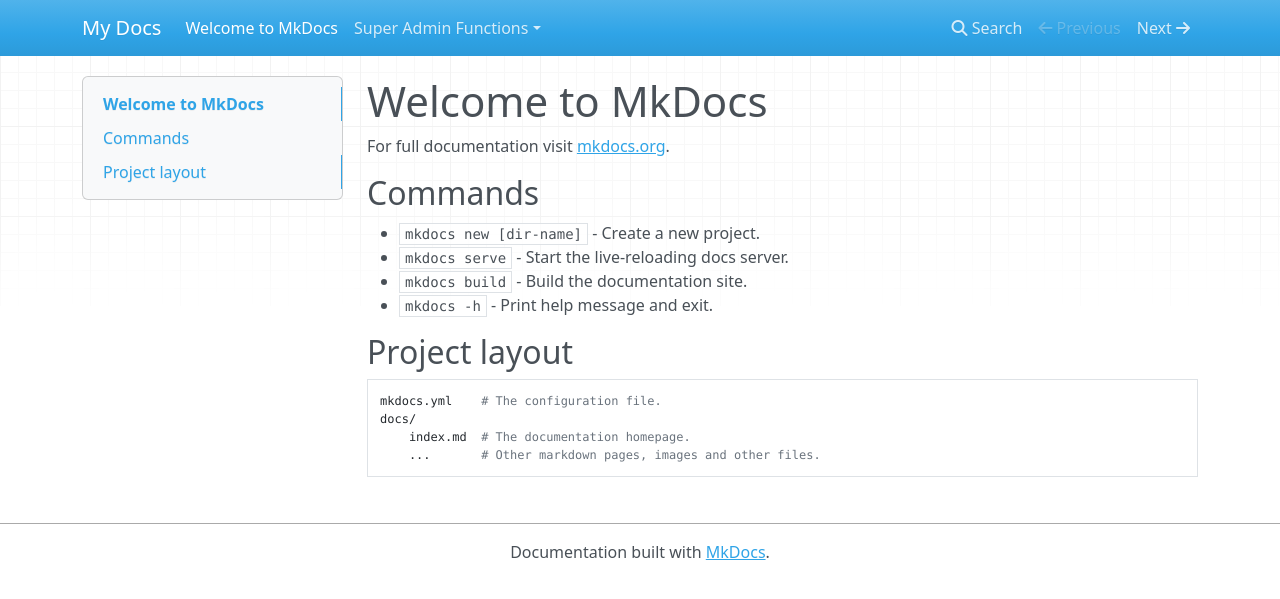
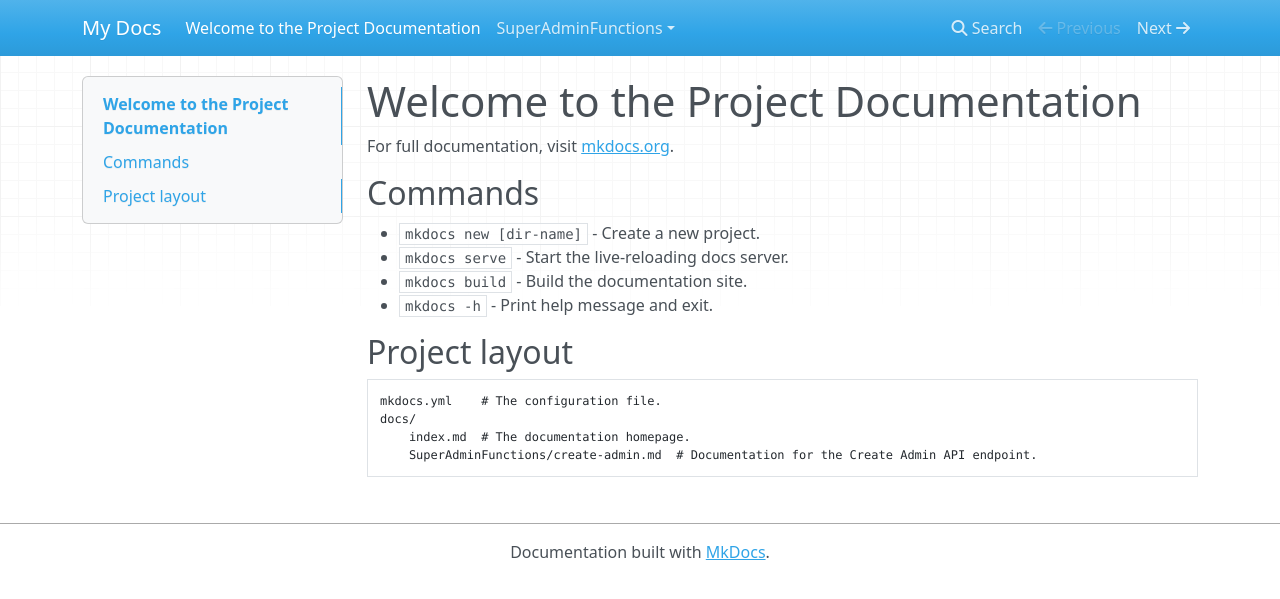
Before and after one commit to rellyrell24/XLFC-Back, an MkDocs documentation site: the page built from documentation/docs/index.md, in a window 1280 px wide. Shown: the top 599 px of the page. Built offline with MkDocs 1.6.1, drawn with Linux system fonts in a browser that asks for light colours; nearby versions of some CDN libraries.

Commit message:
Documentation
* feat: add documentation for super admin functions

````diff
--- a/documentation/docs/index.md
+++ b/documentation/docs/index.md
@@ -1,17 +1,19 @@
-# Welcome to MkDocs
+# Welcome to the Project Documentation
 
-For full documentation visit [mkdocs.org](https://www.mkdocs.org).
+For full documentation, visit [mkdocs.org](https://www.mkdocs.org).
 
 ## Commands
 
-* `mkdocs new [dir-name]` - Create a new project.
-* `mkdocs serve` - Start the live-reloading docs server.
-* `mkdocs build` - Build the documentation site.
-* `mkdocs -h` - Print help message and exit.
+- `mkdocs new [dir-name]` - Create a new project.
+- `mkdocs serve` - Start the live-reloading docs server.
+- `mkdocs build` - Build the documentation site.
+- `mkdocs -h` - Print help message and exit.
 
 ## Project layout
 
-    mkdocs.yml    # The configuration file.
-    docs/
-        index.md  # The documentation homepage.
-        ...       # Other markdown pages, images and other files.
+```plaintext
+mkdocs.yml    # The configuration file.
+docs/
+    index.md  # The documentation homepage.
+    SuperAdminFunctions/create-admin.md  # Documentation for the Create Admin API endpoint.
+```
````
Also changed, not shown: documentation/docs/Super Admin Functions/Create Admin.md (deleted, +0 -3 lines), documentation/docs/SuperAdminFunctions/create-admin.md (added, +87 -0 lines), documentation/docs/SuperAdminFunctions/is-admin.md (added, +66 -0 lines).
